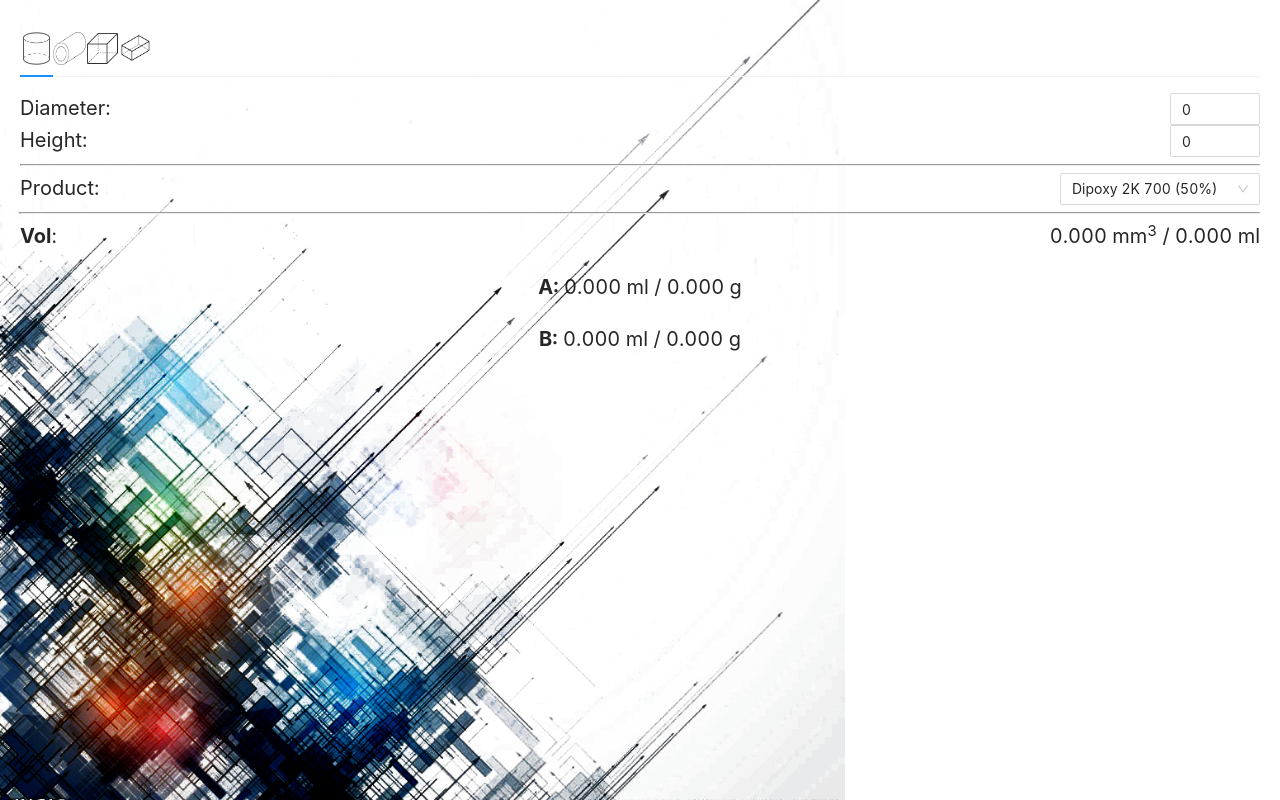
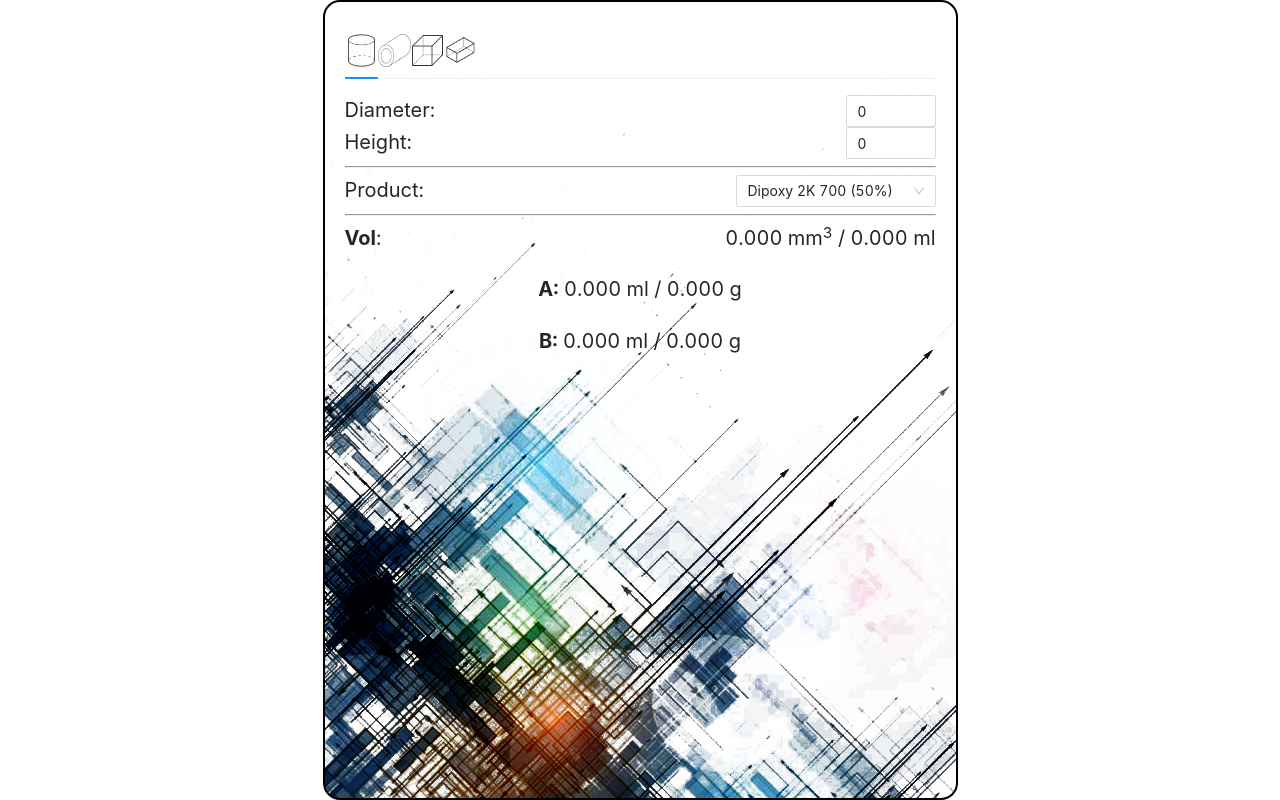
Before and after one commit to Avivhdr/phillipe, a React (Create React App) app: page / in a window 1280 px wide. Built offline with nearby package versions, Linux system fonts and the light colour scheme; the HTML template or start-up script is replaced by a standard one.

Commit message:
Update Design

```diff
--- a/src/App.css
+++ b/src/App.css
@@ -1,5 +1,4 @@
 body {
-  background-image: url("./assets/bg.png");
   background-repeat: no-repeat;
   background-size: contain;
   background-position: left bottom;
@@ -7,5 +6,11 @@ body {
 }
 
 .App {
+  background-image: url("./assets/bg.png");
+  max-width: 635px;
   padding: 20px;
+  height: 100vh;
+  border: 2px solid black;
+  border-radius: 17px;
+  margin: auto;
 }
```
